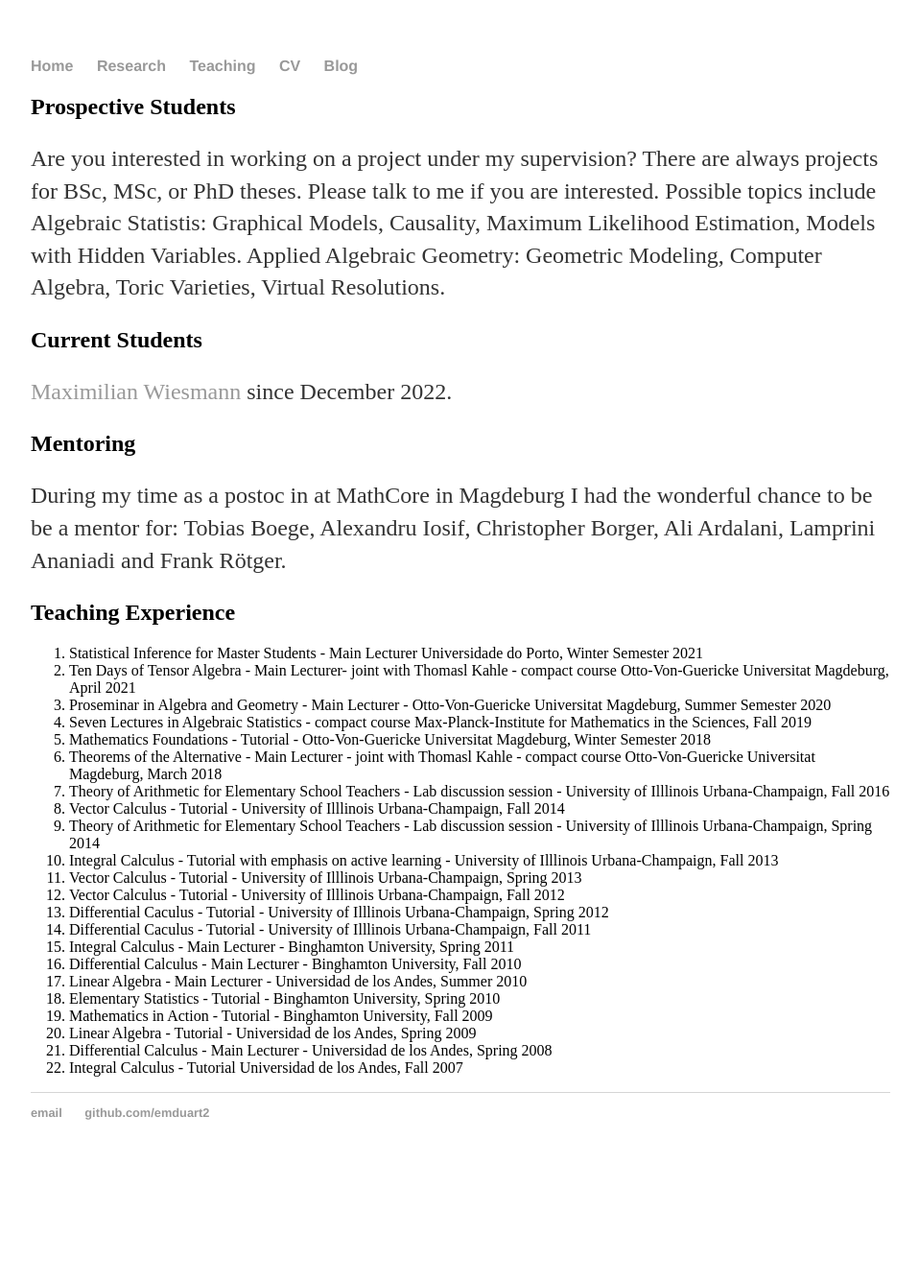
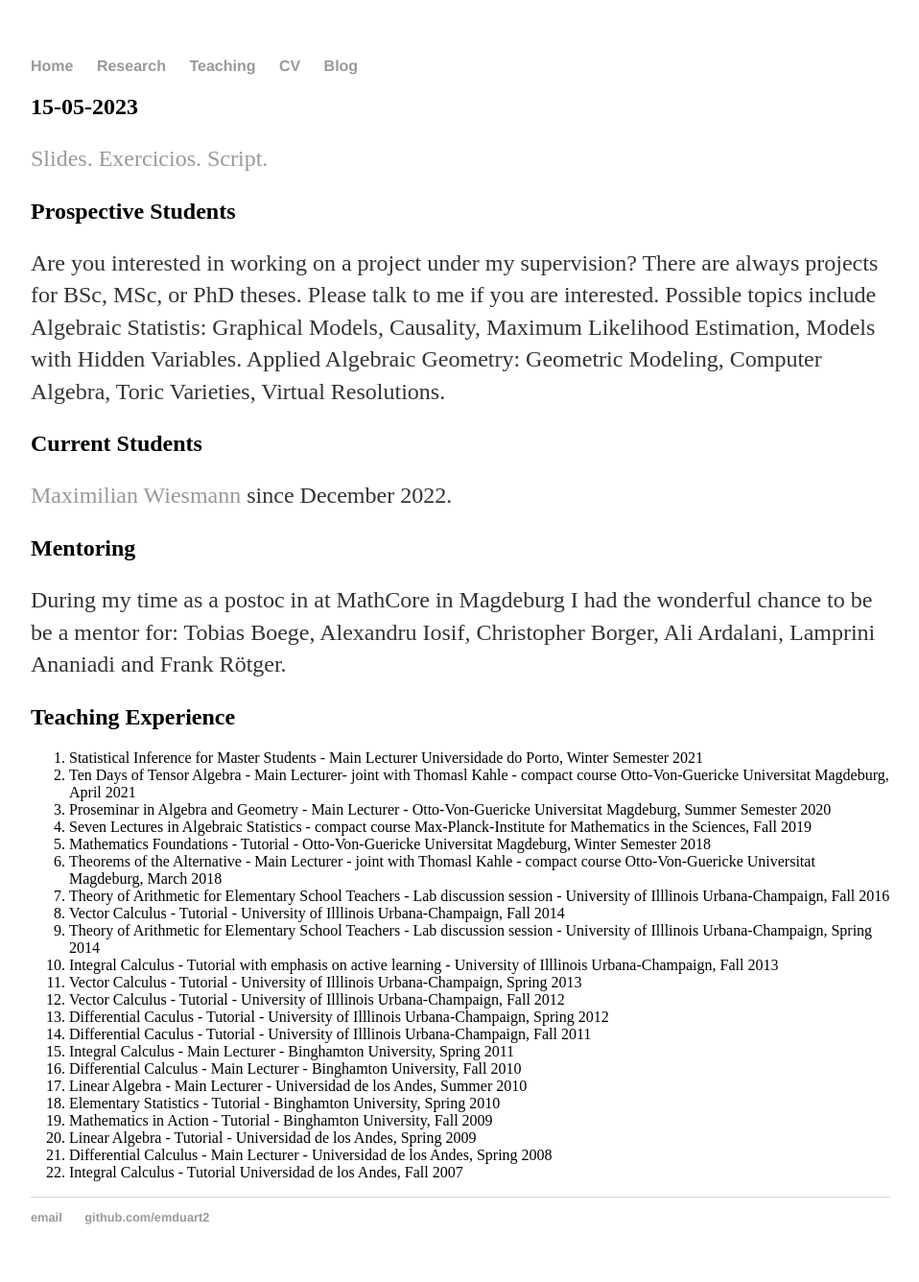
Before and after one commit to emduart2/emduart2.github.io, a Jekyll site: the page built from teaching/index.md, in a window 1280 px wide. Shown: the whole page at 96% size, without its empty margins (160-1118 px from the left). Built offline with Jekyll 4.4.1, drawn with Linux system fonts in a browser that asks for light colours; before the commit the page ends 1227 px from its top, so only the background shows below that.

Commit message:
More changes

```diff
--- a/teaching/index.md
+++ b/teaching/index.md
@@ -2,6 +2,10 @@
 layout: default
 title: Teaching and Mentoring
 ---
+## 15-05-2023
+[Slides.]({{ site.url }}/assets/FundEst-15-05-2023.pdf)
+[Exercicios.]({{ site.url }}/assets/EAF7.pdf)
+[Script.]({{ site.url }}/assets/script11-14-05-2023.R)
 ## Prospective Students
 Are you interested in working on a project under my supervision? There are always projects for BSc, MSc, or PhD theses. Please talk to me if you are interested. Possible topics include
 Algebraic Statistis: Graphical Models, Causality, Maximum Likelihood Estimation, Models with Hidden Variables.
```
